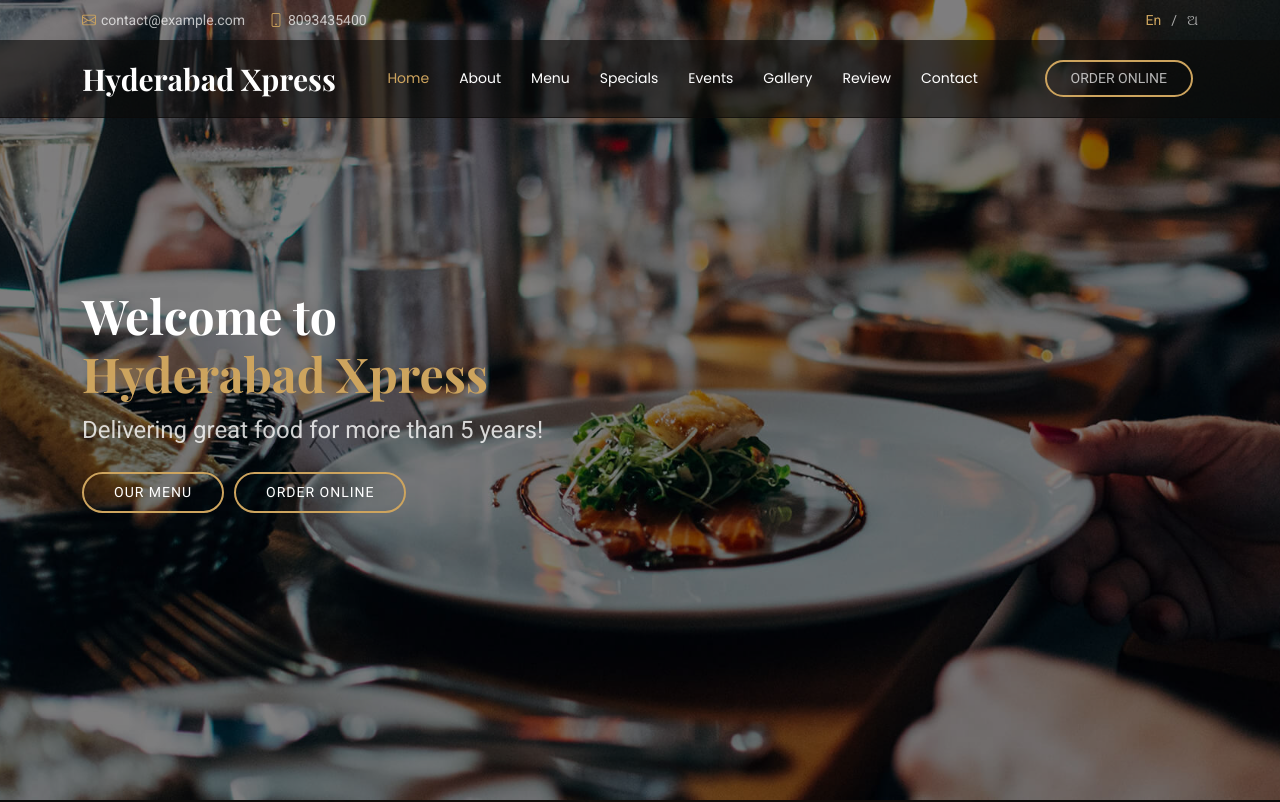
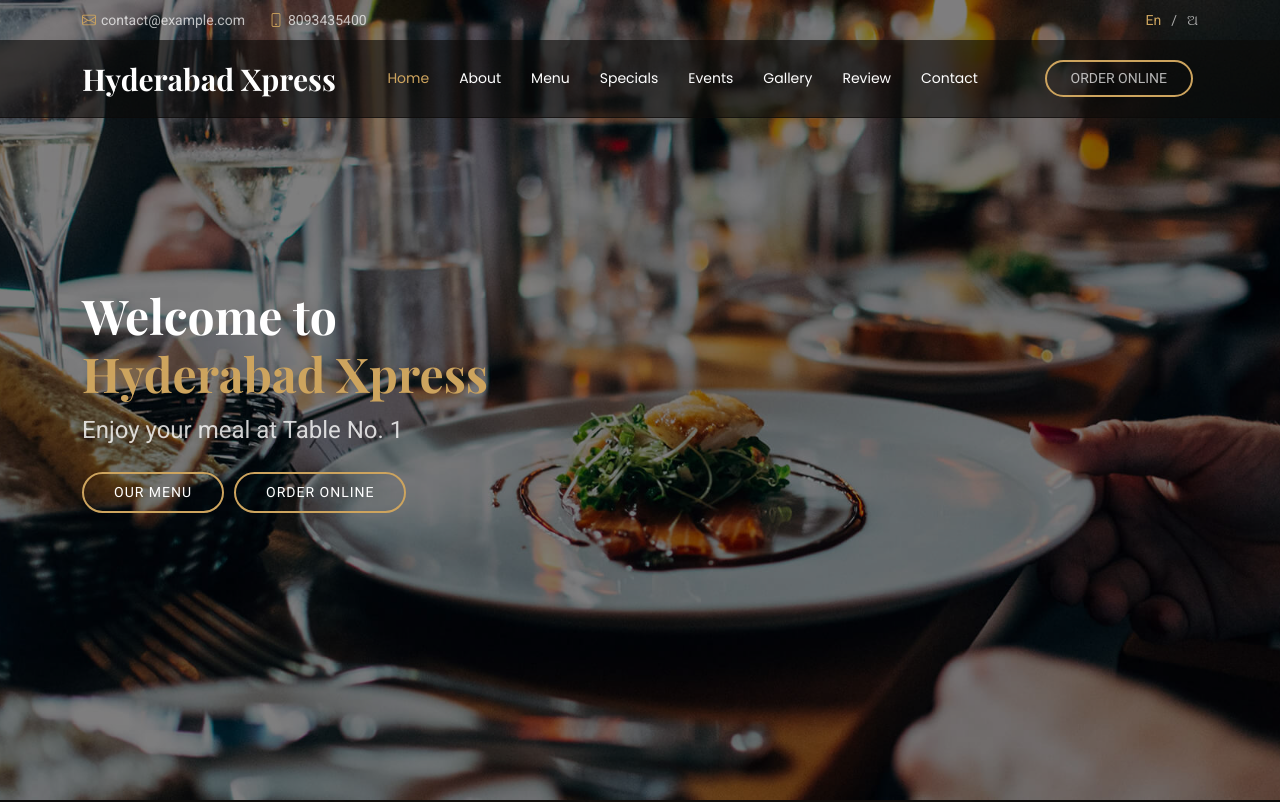
Before and after one commit to hyderabadxpress/hyderabadxpress.github.io, a plain HTML site: page tables/01/index.html in a window 1280 px wide. Shown: the top 802 px of the page. Drawn offline with nearby package versions, Linux system fonts and the light colour scheme; a web font is replaced by a local one.

Commit message:
Update welcome message in index.html

```diff
--- a/tables/01/index.html
+++ b/tables/01/index.html
@@ -90,7 +90,7 @@
         <div class="row">
           <div class="col-lg-8 d-flex flex-column align-items-center align-items-lg-start">
             <h2 data-aos="fade-up" data-aos-delay="100">Welcome to <span><br>Hyderabad Xpress</span></h2>
-            <p data-aos="fade-up" data-aos-delay="200">Delivering great food for more than 5 years!</p>
+            <p data-aos="fade-up" data-aos-delay="200">Enjoy your meal at Table No. 1</p>
             <div class="d-flex mt-4" data-aos="fade-up" data-aos-delay="300">
               <a href="https://dinein.petpooja.com/orders/category/0oskw4y5e7/1" class="cta-btn">Our Menu</a>
               <a href="https://www.swiggy.com/city/bhubaneswar/hydrabad-xpress-khandagiri-rest1089500" class="cta-btn">Order Online</a>
```
